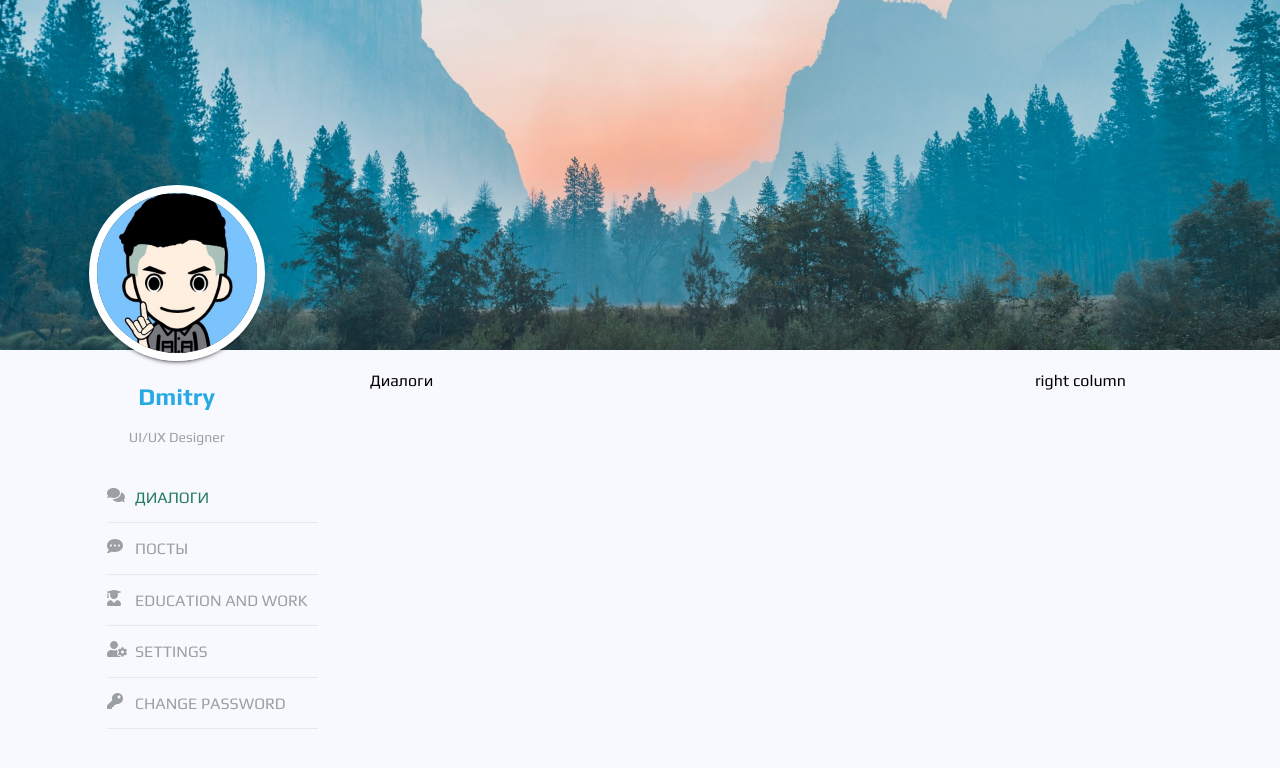
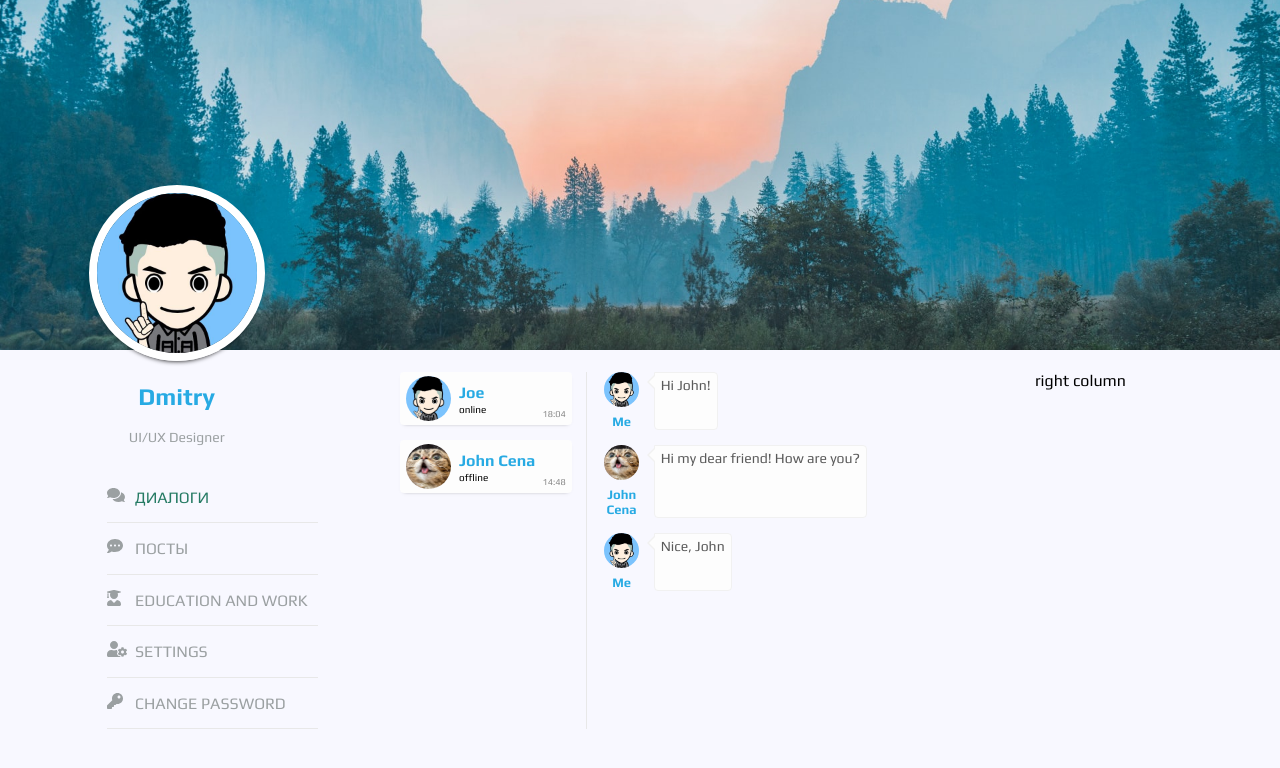
Before and after one commit to Ko2doo/react-lesson, a React (Create React App) app: page /dialogs in a window 1280 px wide. Shown: the top 768 px of the page. Built offline with nearby package versions, Linux system fonts and the light colour scheme.

Commit message:
UPD-22.08.2020-23:58 => создал коспоненты для диалогов

```diff
--- /dev/null
+++ b/src/component/chat-card/Member-card.jsx
@@ -0,0 +1,39 @@
+import React from 'react';
+
+//import icon
+// import { FontAwesomeIcon } from '@fortawesome/react-fontawesome';
+
+//style's import
+import style from './Member-card.module.scss';
+
+
+const MemberCard = (props) => {
+  return (
+    <div className={style.dialog__item}>
+      <div className={style.card__head}>
+        <img
+          src={props.avatarURL}
+          alt={props.memberName}
+          className={style.avatar}
+        />
+      </div>
+
+      <div className={style.card__body}>
+        <p className={style.member_name}>
+          {props.memberName}
+        </p>
+        <span className={style.member_status}>
+          {props.memberStatus}
+        </span>
+      </div>
+
+      <div className={style.card__footer}>
+        <span className={style.date}>
+          {props.lastTimeMessage}
+        </span>
+      </div>
+    </div>
+  );
+}
+
+export default MemberCard;
--- /dev/null
+++ b/src/component/chat-card/Member-card.module.scss
@@ -0,0 +1,68 @@
+// import global stylesheet
+@import '../scss/smart-grid';
+@import '../scss/base-color';
+@import '../scss/helpers';
+
+.dialog__item{
+  display: flex;
+  flex-wrap: nowrap;
+  position: relative;
+  padding: rem(4) rem(6);
+  margin-bottom: $offset_one_side;
+  cursor: pointer;
+  border-radius: rem(4);
+  background-color: $member-clr;
+  box-shadow: $member-card-shadow;
+
+  &:last-child{
+    margin-bottom: 0;
+  }
+
+}
+
+.card{
+
+  &__head{
+    display: inline-flex;
+    width: rem(45);
+    height: rem(45);
+
+    .avatar{
+      display: inline-flex;
+      width: 100%;
+      border-radius: 50%;
+      object-fit: cover;
+      background-color: $nice-gray;
+    }
+  }
+
+  &__body{
+    display: flex;
+    flex-direction: column;
+    flex-grow: 1;
+    padding: 0 rem(4) 0 rem(8);
+
+    .member_name{
+      margin-top: rem(8);
+      @include font(em(16), 600);
+      color: #27aae3;
+    }
+
+    .member_status{
+      display: inline-flex;
+      margin-top: rem(2);
+      @include font(em(10), 400);
+    }
+  }
+
+  &__footer{
+    position: absolute;
+    right: rem(6);
+    bottom: rem(4);
+
+    .date{
+      @include font(em(9), 400);
+      color: $last-time-message;
+    }
+  }
+}
--- a/src/component/dialogs/Dialogs.jsx
+++ b/src/component/dialogs/Dialogs.jsx
@@ -1,4 +1,6 @@
 import React from 'react';
+import MemberCard from '../chat-card/Member-card';
+import MessageCard from '../message-card/Message-card';
 
 //import icon
 // import { FontAwesomeIcon } from '@fortawesome/react-fontawesome';
@@ -6,11 +8,52 @@ import React from 'react';
 //style's import
 import style from './Dialogs.module.scss';
 
+import avatar from '../details/img/avatar.jpg';
+import avatar2 from '../details/img/avatar2.png';
+
+
+
 const Dialogs = (props) => {
   return (
     <React.Fragment>
       <section className={style.members_dialog}>
-        Диалоги
+        <div className={style.dialogs__list}>
+          <MemberCard
+            avatarURL={avatar}
+            memberName="Joe"
+            lastTimeMessage="18:04"
+            memberStatus="online"
+          />
+
+          <MemberCard
+            avatarURL={avatar2}
+            memberName="John Cena"
+            lastTimeMessage="14:48"
+            memberStatus="offline"
+          />
+       </div>
+
+        <div className={style.dialogs__messages}>
+
+          <MessageCard
+            avatarURL={avatar}
+            authorName="Me"
+            message="Hi John!"
+          />
+
+          <MessageCard
+            avatarURL={avatar2}
+            authorName="John Cena"
+            message="Hi my dear friend! How are you?"
+          />
+
+          <MessageCard
+            avatarURL={avatar}
+            authorName="Me"
+            message="Nice, John"
+          />
+
+        </div>
       </section>
     </React.Fragment>
   );
--- a/src/component/dialogs/Dialogs.module.scss
+++ b/src/component/dialogs/Dialogs.module.scss
@@ -5,5 +5,58 @@
 
 
 .members_dialog{
+  @include row-flex();
+  @include col();
+  @include size(12);
+}
+
+.dialogs{
+
+
+  &__list{
+    @include col();
+    @include size(4);
+    @include size-md(12);
+
+    display: flex;
+    flex-direction: column;
+    position: relative;
+
+    @include md-block(){
+      margin-bottom: $offset_one_side;
+    }
+
+    &::after{
+      content: '';
+      position: absolute;
+      right: rem(-15);
+      width: rem(1);
+      height: 100%;
+      display: inline-flex;
+      background-color: $link-border-col;
+      @include md-block(){
+        right: inherit;
+        bottom: rem(-15);
+        height: rem(1);
+        width: 100%;
+      }
+    }
+  }
+
+  &__messages{
+    @include col();
+    @include size(8);
+    @include size-md(12);
+    @include md-block(){
+      margin-top: $offset_one_side;
+    }
+
+    display: flex;
+    flex-direction: column;
+  }
+}
+
+.dialog__item{
   display: flex;
+  width: 100%;
 }
--- /dev/null
+++ b/src/component/message-card/Message-card.jsx
@@ -0,0 +1,35 @@
+import React from 'react';
+
+//import icon
+// import { FontAwesomeIcon } from '@fortawesome/react-fontawesome';
+
+//style's import
+import style from './Message-card.module.scss';
+
+
+const MessageCard = (props) => {
+  return (
+    <div className={style.message_item}>
+      <div className={style.card__head}>
+        <img
+          src={props.avatarURL}
+          alt={props.memberName}
+          className={style.avatar}
+        />
+
+        <span className={style.author_name}>
+          {props.authorName}
+        </span>
+      </div>
+
+      <div className={style.card__body}>
+        <p className={style.message}>
+          {props.message}
+        </p>
+      </div>
+
+    </div>
+  );
+}
+
+export default MessageCard;
--- /dev/null
+++ b/src/component/message-card/Message-card.module.scss
@@ -0,0 +1,95 @@
+// import global stylesheet
+@import '../scss/smart-grid';
+@import '../scss/base-color';
+@import '../scss/helpers';
+
+.message_item{
+  display: flex;
+  flex-wrap: nowrap;
+  height: auto;
+  box-sizing: border-box;
+  margin-bottom: $offset_one_side;
+
+  &:last-child{
+    margin-bottom: 0;
+  }
+}
+
+.card{
+
+  &__head{
+    width: rem(40);
+    display: inline-flex;
+    flex-direction: column;
+    align-items: center;
+
+    .avatar{
+      display: inline-flex;
+      width: rem(35);
+      height: rem(35);
+      border-radius: 50%;
+      object-fit: cover;
+      background-color: $nice-gray;
+    }
+
+    .author_name{
+      text-align: center;
+      margin-top: rem(8);
+      @include font(em(13), 600);
+      color: #27aae3;
+    }
+  }
+
+  &__body{
+    display: flex;
+    width: auto;
+    height: auto;
+    text-align: left;
+    position: relative;
+    padding: rem(4) rem(6);
+    margin-left: rem(12);
+
+    border-top-right-radius: rem(4);
+    border-bottom-right-radius: rem(4);
+    border-bottom-left-radius: rem(4);
+
+    border:{
+      style: solid;
+      width: rem(1);
+      color: #f1f1f1;
+    }
+
+    background-color: $member-clr;
+
+    &::before{
+      content: '';
+      position: absolute;
+      top: rem(1);
+      left: rem(-8);
+      width: 0;
+      height: 0;
+      border-top: rem(8) solid transparent;
+      border-right: rem(8) solid #f1f1f1;
+      border-bottom: rem(8) solid transparent;
+    }
+
+    &::after{
+      content: '';
+      position: absolute;
+      top: rem(3);
+      left: rem(-6);
+      width: 0;
+      height: 0;
+      border-top: rem(6) solid transparent;
+      border-right: rem(6) solid $member-clr;
+      border-bottom: rem(6) solid transparent;
+    }
+
+    .message{
+      display: flex;
+      width: 100%;
+      @include font(em(14), 400);
+      color: $message-clr;
+    }
+  }
+}
--- a/src/component/scss/_base-color.scss
+++ b/src/component/scss/_base-color.scss
@@ -18,8 +18,13 @@ $blue-shadow: #5a5aff;
 $like-clr: #3178c3;
 $dislike-clr: #b1b1b1;
 
+$member-clr: #fdfdfd;
+$last-time-message: #868686;
+$member-card-shadow: 0px 2px 4px -4px #545454;
+
 $link-border-col: #e8e8e8;
 $burger-bckgrnd: rgba(0, 0, 0, 0.96);
+$message-clr: #5a5a5a;
 
 
 $main-shadow-hover: rgba(45, 45, 45, 0.05) 0 2px 2px,
```
Also changed, not shown: src/component/details/img/avatar2.png (added).
